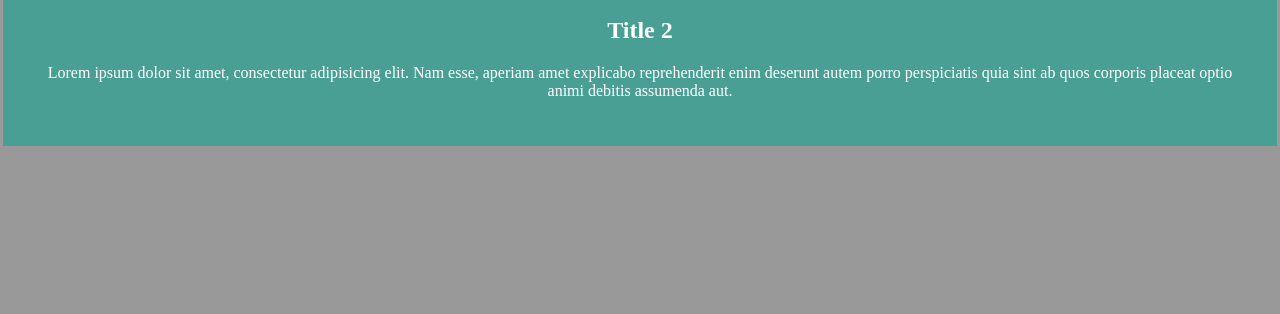
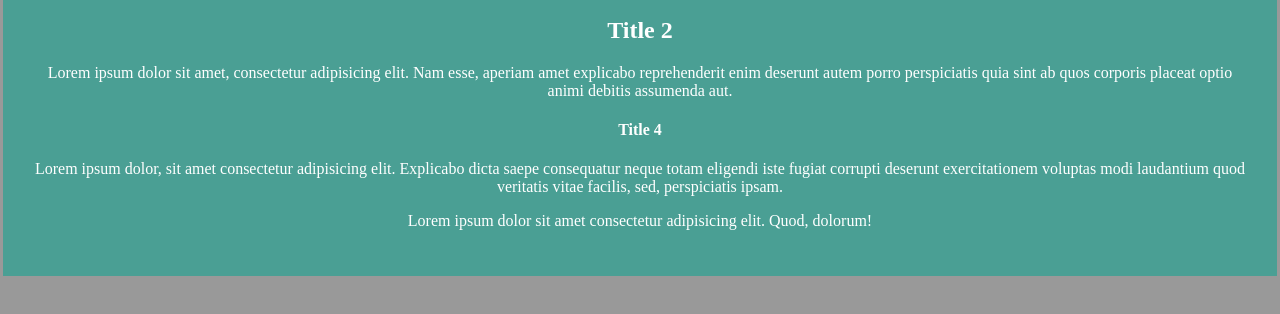
Before and after one commit to WebJDev/GitTest, a plain HTML site: page index.html in a window 1280 px wide. Shown: the part 152-466 px from the top of the page. Drawn offline with Linux system fonts and the light colour scheme.

Commit message:
новая ветка develop и изменение 1

```diff
--- a/index.html
+++ b/index.html
@@ -14,6 +14,9 @@
         <p>Lorem ipsum dolor, sit amet consectetur adipisicing elit. Minus, deserunt et! Totam earum quasi eius odit suscipit cumque id incidunt iure illum! Ratione, voluptate et. Sint laborum doloribus qui accusamus.</p>
         <h2>Title 2</h2>
         <p>Lorem ipsum dolor sit amet, consectetur adipisicing elit. Nam esse, aperiam amet explicabo reprehenderit enim deserunt autem porro perspiciatis quia sint ab quos corporis placeat optio animi debitis assumenda aut.</p>
+        <h4>Title 4</h4>
+        <p>Lorem ipsum dolor, sit amet consectetur adipisicing elit. Explicabo dicta saepe consequatur neque totam eligendi iste fugiat corrupti deserunt exercitationem voluptas modi laudantium quod veritatis vitae facilis, sed, perspiciatis ipsam.</p>
+        <p>Lorem ipsum dolor sit amet consectetur adipisicing elit. Quod, dolorum!</p>
     </div>
 </body>
 </html>
```
